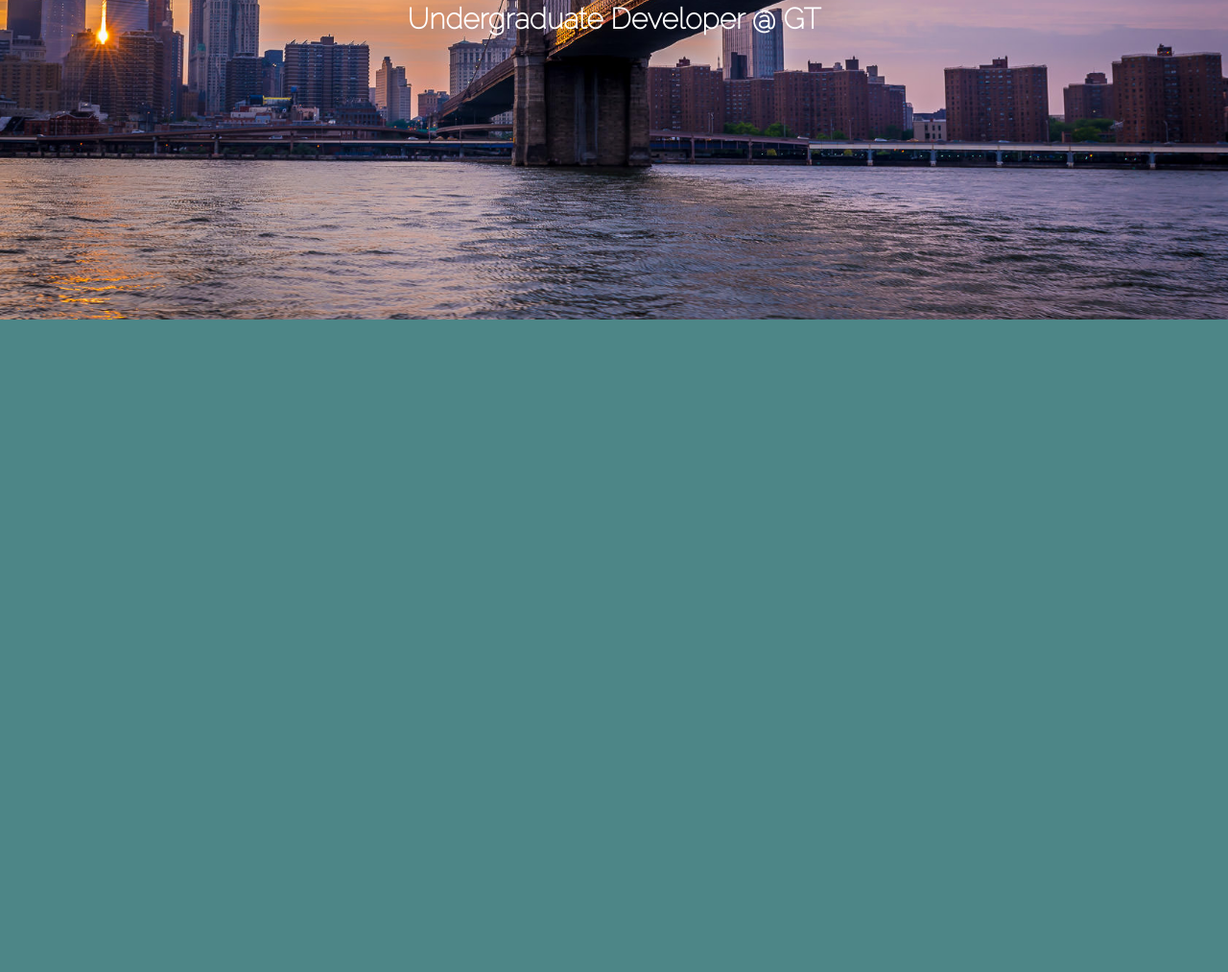
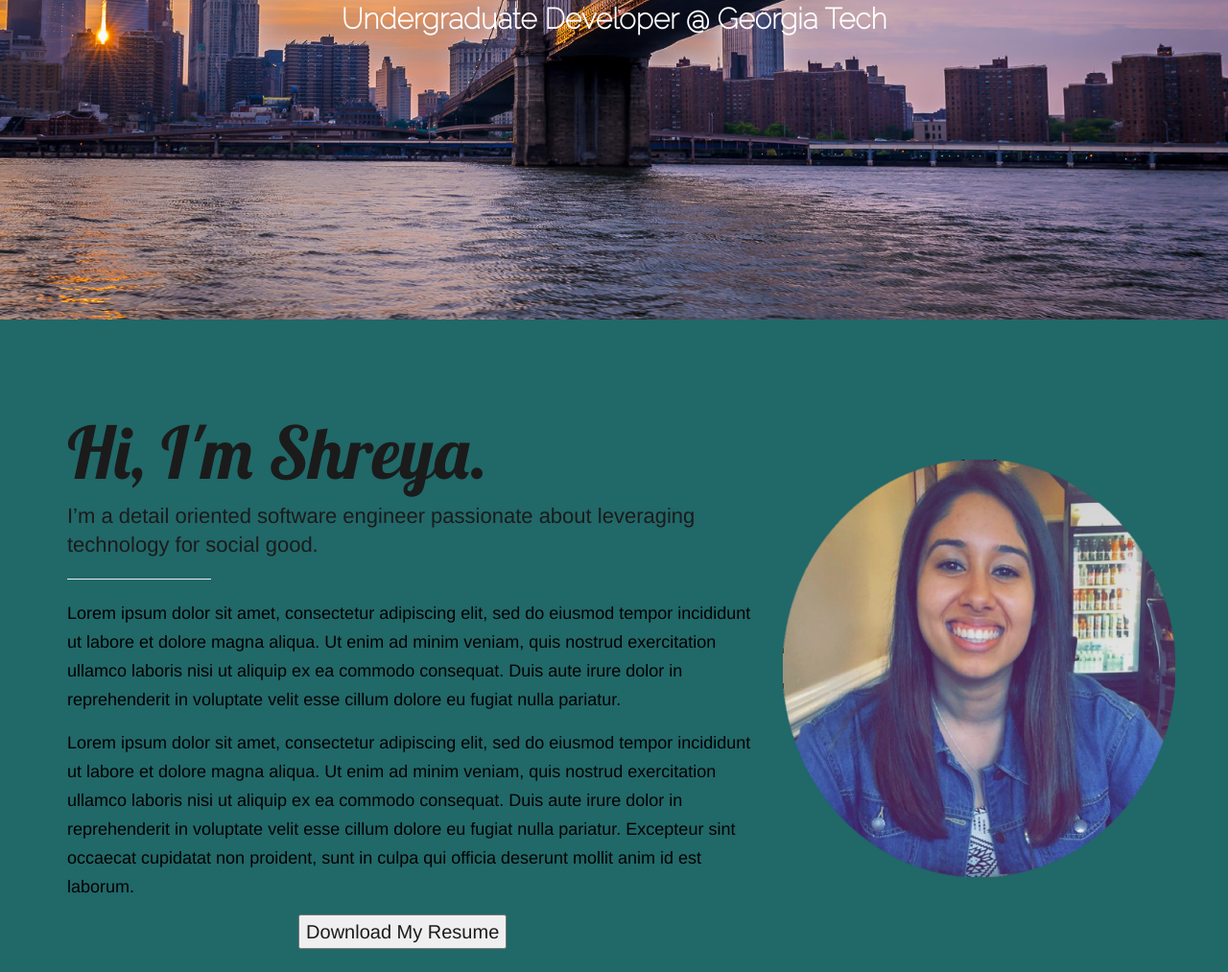
Before and after one commit to skeshive/Old-Portfolio-Website, a website: page index.html in a window 1280 px wide. Shown: the part 467-1480 px from the top of the page at 96% size. Drawn offline with Linux system fonts and the light colour scheme; files that its build step writes are made by us from their sources; files whose address does not match are found by name.

Commit message:
about section

```diff
--- a/css/scrolling-nav.css
+++ b/css/scrolling-nav.css
@@ -38,10 +38,9 @@ html {
 
 .about-section {
     height: 100%;
-    padding-top: 45px;
+    padding-top: 5%;
     text-align: center;
     background: #216869;
-    opacity: .80;
 }
 
 .experience-section {
@@ -49,7 +48,6 @@ html {
     padding-top: 5%;
     text-align: center;
     background: #49A078;
-    opacity: .80;
 }
 
 .project-section {
@@ -57,7 +55,6 @@ html {
     padding-top: 5%;
     text-align: center;
     background: #9CC5A1;
-    opacity: .80;
 }
 
 .activity-section {
@@ -65,13 +62,12 @@ html {
     padding-top: 5%;
     text-align: center;
     background: #DCE1DE;
-    opacity: .80;
 }
 
 .contact-section {
   height: 10%;
   text-align: center;
-  background: #1b1b1b;
+  background: black;
 }
 
 .label-default {
@@ -85,12 +81,16 @@ html {
 .column-left-3 { float: left; width: 30%; padding-top: 2%;}
 .column-right-3 { float: right; width: 30%; padding-top: 2%;}
 .column-center-3 { display: inline-block; width: 30%; padding-top: 2%;}
+.column-left-2 { float: left; width: 65%; padding-top: 2%;}
+.column-right-2 { float: right; width: 20%; padding-top: 7%;}
 .icons { height: auto; width: 18%;}
+.me { width: 175%; height: auto; float: right;}
 
 .about-title { font-family: 'Raleway'; font-size: 22px; font-weight: 900; text-decoration: underline; color: black; }
 .about-company { font-family: 'Raleway'; font-size: 19px; font-weight: 900; color: black; }
 .about-date { font-family: 'Raleway'; font-size: 16px; font-style: italic; color: black; }
 .about-description { font-family: 'Raleway'; font-size: 16px; padding-bottom: 2%; color: black; }
+.intro-description { font-family: 'Helvetica'; font-size: 18px; padding-bottom: 2%; color: black; }
 
 .navbar-default {
     background-color: #1b1b1b;
@@ -142,8 +142,31 @@ h3 {
     text-align: center;
 }
 
+h4 {
+  font-size: 75px;
+  font-family: 'Lobster';
+  color: #1b1b1b;
+  text-align: left;
+}
+
+h5 {
+  font-size: 22px;
+  font-family: 'Helvetica';
+  color: #1b1b1b;
+  text-align: left;
+  line-height: 30px;
+}
+
 #icon {
     padding-top: 1.3%;
     height: auto;
     width: 4%;
 }
+
+#button {
+    font-size: 20px;
+    font-family: 'Helvetica';
+    color: #1b1b1b;
+    text-align: middle;
+    padding-left: 33%;
+}
--- a/index.html
+++ b/index.html
@@ -60,7 +60,7 @@
             <div class="row">
                 <div class="col-lg-12">
                   <h1> Shreya Keshive <h1>
-                  <h2> Undergraduate Developer @ GT </h2>
+                  <h2> Undergraduate Developer @ Georgia Tech </h2>
                 </div>
             </div>
         </div>
@@ -69,7 +69,20 @@
     <section id="about" class="about-section">
         <div class="container">
             <div class="row">
-                <div class="col-lg-12">
+                <div class="col-lg-12 column-left-2">
+                    <h4> Hi, I'm Shreya. </h4>
+                    <h5> I’m a detail oriented software engineer passionate about leveraging technology for social good. <h5>
+                    <hr width="150" align="LEFT">
+                    <div class = "intro-description"> Lorem ipsum dolor sit amet, consectetur adipiscing elit, sed do eiusmod tempor incididunt ut labore et dolore magna aliqua. Ut enim ad minim veniam, quis nostrud exercitation ullamco laboris nisi ut aliquip ex ea commodo consequat. Duis aute irure dolor in reprehenderit in voluptate velit esse cillum dolore eu fugiat nulla pariatur. </div>
+                    <div class="intro-description"> Lorem ipsum dolor sit amet, consectetur adipiscing elit, sed do eiusmod tempor incididunt ut labore et dolore magna aliqua. Ut enim ad minim veniam, quis nostrud exercitation ullamco laboris nisi ut aliquip ex ea commodo consequat. Duis aute irure dolor in reprehenderit in voluptate velit esse cillum dolore eu fugiat nulla pariatur. Excepteur sint occaecat cupidatat non proident, sunt in culpa qui officia deserunt mollit anim id est laborum. </div>
+                    <div id="button">
+                    <form method="get" action="ShreyaKeshiveResume.pdf" target="_blank">
+                        <button type="submit">Download My Resume</button>
+                    </form>
+                    </div>
+                </div>
+                <div class="column-right-2">
+                    <img src="images/me.png" class="me">
                 </div>
             </div>
         </div>
@@ -164,8 +177,8 @@
                     <div class="column-right-3">
                       <img src="images/tumblr.png" class="icons">
                       <div class="about-title"> #studyblr </div>
-                      <div class="about-description"> Lorem ipsum dolor sit amet, consectetur adipiscing elit, sed do eiusmod tempor incididunt ut labore et dolore magna aliqua. Ut enim ad minim veniam, quis nostrud exercitation ullamco laboris nisi ut aliquip ex ea commodo consequat. Duis aute irure dolor in reprehenderit in voluptate velit esse cillum dolore eu fugiat nulla pariatur. Excepteur sint occaecat cupidatat non proident, sunt in culpa qui officia deserunt mollit anim id est laborum.</div>
-                      <br><br><br><br><br><br>
+                      <div class="about-description"> Lorem ipsum dolor sit amet, consectetur adipiscing elit, sed do eiusmod tempor incididunt ut labore et dolore magna aliqua. Ut enim ad minim veniam, quis nostrud exercitation ullamco laboris nisi ut aliquip ex ea commodo consequat. Duis aute irure dolor in reprehenderit in voluptate velit esse cillum dolore eu fugiat nulla pariatur. Excepteur sint occaecat cupidatat non proident, sunt in culpa qui officia deserunt mollit anim id est laborum.Excepteur sint occaecat cupidatat non proident, sunt in culpa qui officia deserunt mollit.</div>
+                      <br><br><br><br>
                       <img src="images/travel.png" class="icons">
                       <div class="about-title"> Travel </div>
                       <div class="about-description"> Lorem ipsum dolor sit amet, consectetur adipiscing elit, sed do eiusmod tempor incididunt ut labore et dolore magna aliqua. Ut enim ad minim veniam, quis nostrud exercitation ullamco laboris nisi ut aliquip ex ea commodo consequat. Duis aute irure dolor in reprehenderit in voluptate velit esse cillum dolore eu fugiat nulla pariatur. Excepteur sint occaecat cupidatat non proident, sunt in culpa qui officia deserunt mollit anim id est laborum.</div>
```
Also changed, not shown: images/me.png (added), 1 other file.
